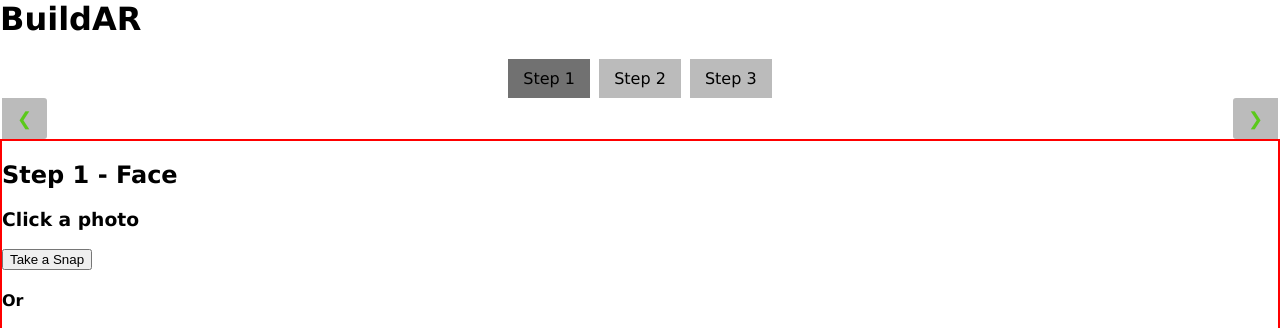
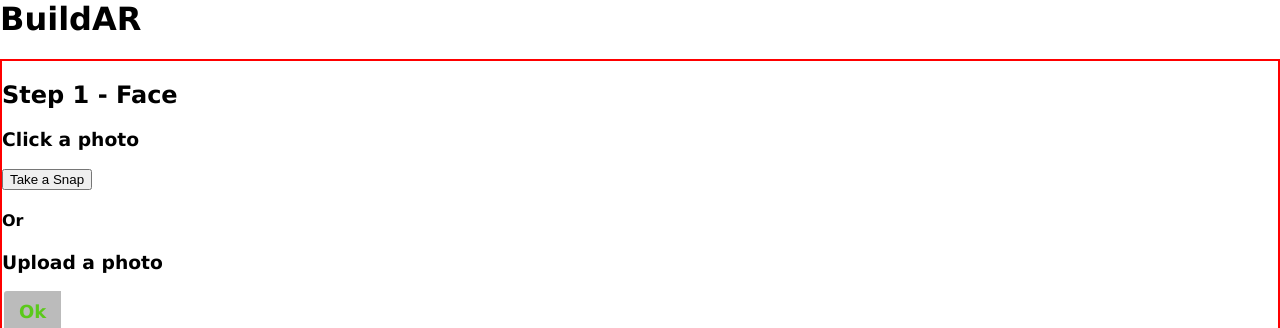
Before and after one commit to alter-sachin/home, a Flask app: page / in a window 1280 px wide. Shown: the top 328 px of the page. Run offline with Flask 2, Linux system fonts and the light colour scheme; some libraries are stand-ins or nearby versions.

Commit message:
Removed steps buttons, , added OK to go to next step, improved picture capturing interface

```diff
--- a/templates/index.html
+++ b/templates/index.html
@@ -77,12 +77,6 @@
       top: 0;
     }
 
-    .arrows {
-      width: 100%;
-      display: flex;
-      justify-content: space-between;
-    }
-
     /* The dots/bullets/indicators */
     .dot {
       cursor: pointer;
@@ -141,29 +135,18 @@
 <body>
   <h1>BuildAR</h1>
 
-  <div style="text-align:center;">
-    <span class="dot" onclick="currentSlide(1)">Step 1</span>
-    <span class="dot" onclick="currentSlide(2)">Step 2</span>
-    <span class="dot" onclick="currentSlide(3)">Step 3</span>
-  </div>
-
   <div class="slideshow-container">
-
-    <div class="arrows">
-      <a class="prev dot" onclick="plusSlides(-1)">&#10094;</a>
-      <a class="next dot" onclick="plusSlides(1)">&#10095;</a>
-    </div>
 
     <div class="mySlides fade">
 
       <h2>Step 1 - Face</h2>
       <h3>Click a photo</h3>
 
-      <div id="camera" style="height:auto;width:auto; text-align:left;"></div>
+      <div id="camera1" style="height:auto;width:auto; text-align:left;"></div>
       <!--FOR THE SNAPSHOT-->
       <form method="POST" enctype="multipart/form-data" id="myForm">
-        <input type="button" value="Take a Snap" id="btPic" onclick="takeSnapShot()" name="userID" name="name" />
-        <p id="snapShot"></p>
+        <input type="button" value="Take a Snap" id="captureButton1" onclick="takeSnapShot(1)">
+        <input type="button" value="Retry" id="retry1" onclick="retry(1)" style="display: none;">
       </form>
 
       <h4>Or</h4>
@@ -171,6 +154,8 @@
       <h3>Upload a photo</h3>
 
       <form action="{{ url_for('upload_files') }}" class="dropzone"></form>
+
+      <a class="next dot" onclick="plusSlides(1)">Ok</a>
 
       <div class="instructions">
         <h3>Click picture of your face</h3>
@@ -185,9 +170,22 @@
     <div class="mySlides fade">
 
       <h2>Step 2 - Body</h2>
+      <h3>Click a photo</h3>
+
+      <div id="camera2" style="height:auto;width:auto; text-align:left;"></div>
+      <!--FOR THE SNAPSHOT-->
+      <form method="POST" enctype="multipart/form-data" id="myForm">
+        <input type="button" value="Take a Snap" id="captureButton2" onclick="takeSnapShot(2)">
+        <input type="button" value="Retry" id="retry2" onclick="retry(2)" style="display: none;">
+      </form>
+
+      <h4>Or</h4>
+
       <h3>Upload a photo</h3>
 
       <form action="{{ url_for('upload_files') }}" class="dropzone"></form>
+
+      <a class="next dot" onclick="plusSlides(1)">Ok</a>
 
       <div class="instructions">
         <h3>Click picture of your body</h3>
@@ -209,6 +207,7 @@
         <button type="submit">Submit</button>
       </form>
     </div>
+
   </div>
 
   <script src="http://ajax.googleapis.com/ajax/libs/jquery/1.7.1/jquery.min.js" type="text/javascript"></script>
@@ -218,55 +217,56 @@
 </body>
 
 <script>
+
+  var data_uri = ""
+
+  // CAMERA SETTINGS.
+  setWebcam = function (stepNumber) {
+    Webcam.set({
+      width: 850,
+      height: 480,
+      image_format: 'jpeg',
+      jpeg_quality: 100
+    });
+    Webcam.attach('#camera' + stepNumber);
+  }
+
   var slideIndex = 1;
   showSlides(slideIndex);
 
-  function plusSlides(n) {
-    showSlides(slideIndex += n);
-  }
-
-  function currentSlide(n) {
-    showSlides(slideIndex = n);
+  function plusSlides() {
+    showSlides(slideIndex += 1);
+    upload(data_uri);
   }
 
   function showSlides(n) {
+    if (n == 1) setWebcam(1);
+    else if (n == 2) setWebcam(2);
     var i;
     var slides = document.getElementsByClassName("mySlides");
-    var dots = document.getElementsByClassName("dot");
     if (n > slides.length) { slideIndex = 1 }
     if (n < 1) { slideIndex = 3 }
     for (i = 0; i < slides.length; i++) {
       slides[i].style.display = "none";
     }
-    for (i = 0; i < dots.length; i++) {
-      dots[i].className = dots[i].className.replace(" active", "");
-    }
     slides[slideIndex - 1].style.display = "block";
-    dots[slideIndex - 1].className += " active";
   }
-</script>
-
-<script>
-  // CAMERA SETTINGS.
-  Webcam.set({
-    width: 850,
-    height: 480,
-    image_format: 'jpeg',
-    jpeg_quality: 100
-  });
-  Webcam.attach('#camera');
 
   // SHOW THE SNAPSHOT.
-  takeSnapShot = function () {
+  takeSnapShot = function (stepNumber) {
     Webcam.snap(function (data_uri) {
-      document.getElementById('snapShot').innerHTML =
-        '<img src="' + data_uri + '" width="850px" height="480px" />';
-
-      upload(data_uri);
+      document.getElementById('camera' + stepNumber).innerHTML = '<img src="' + data_uri + '" width="850px" height="480px" />';
+      document.getElementById('captureButton' + stepNumber).style.display = "none";
+      document.getElementById('retry' + stepNumber).style.display = "block";
+      window.data_uri = data_uri;
     });
   }
 
-
+  retry = function (stepNumber) {
+    Webcam.attach('#camera' + stepNumber);
+    document.getElementById('captureButton' + stepNumber).style.display = "block";
+    document.getElementById('retry' + stepNumber).style.display = "none";
+  }
 
   function upload(data_uri) {
     var url = "camera";
```
Also changed, not shown: uploads/1080362.jpg (deleted).
